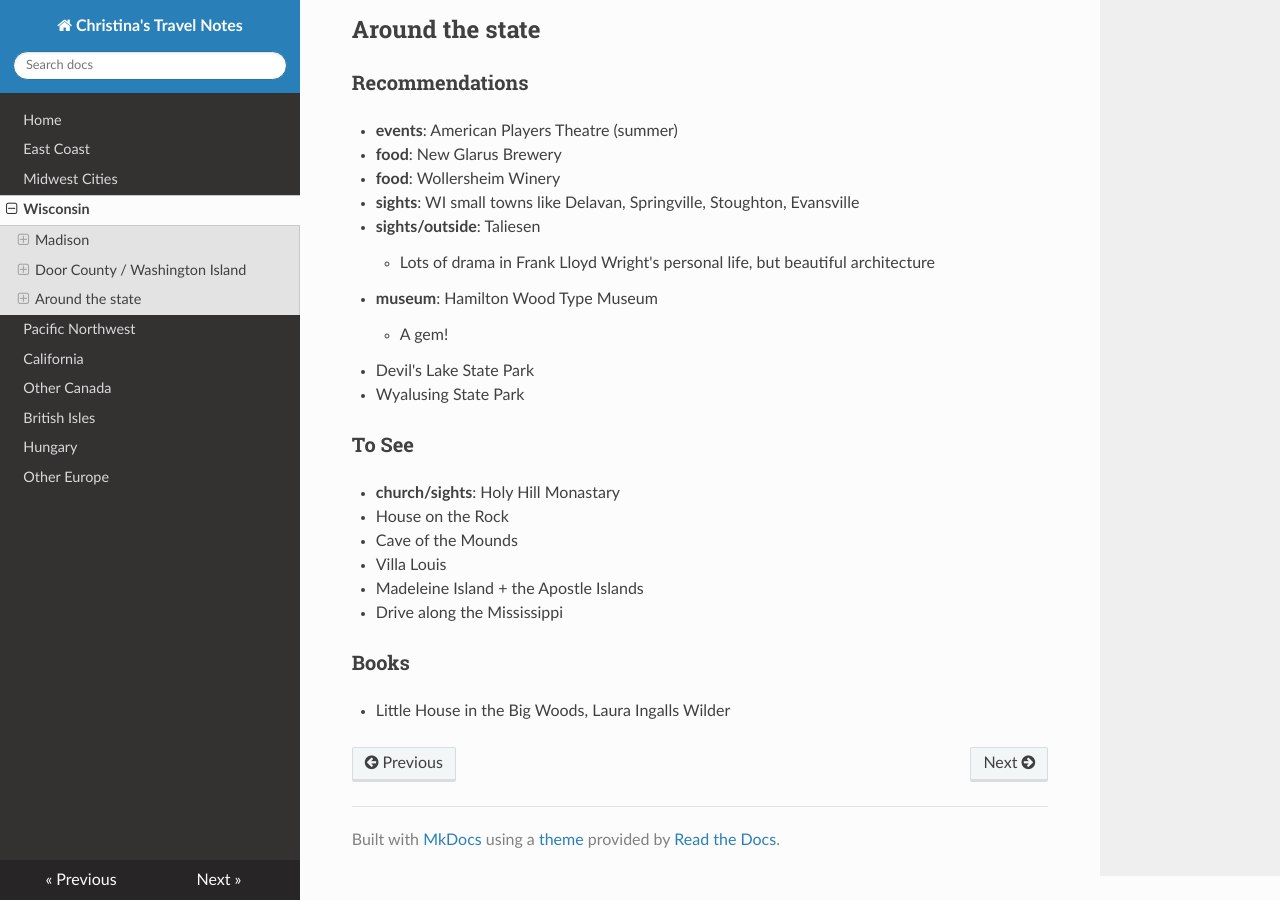
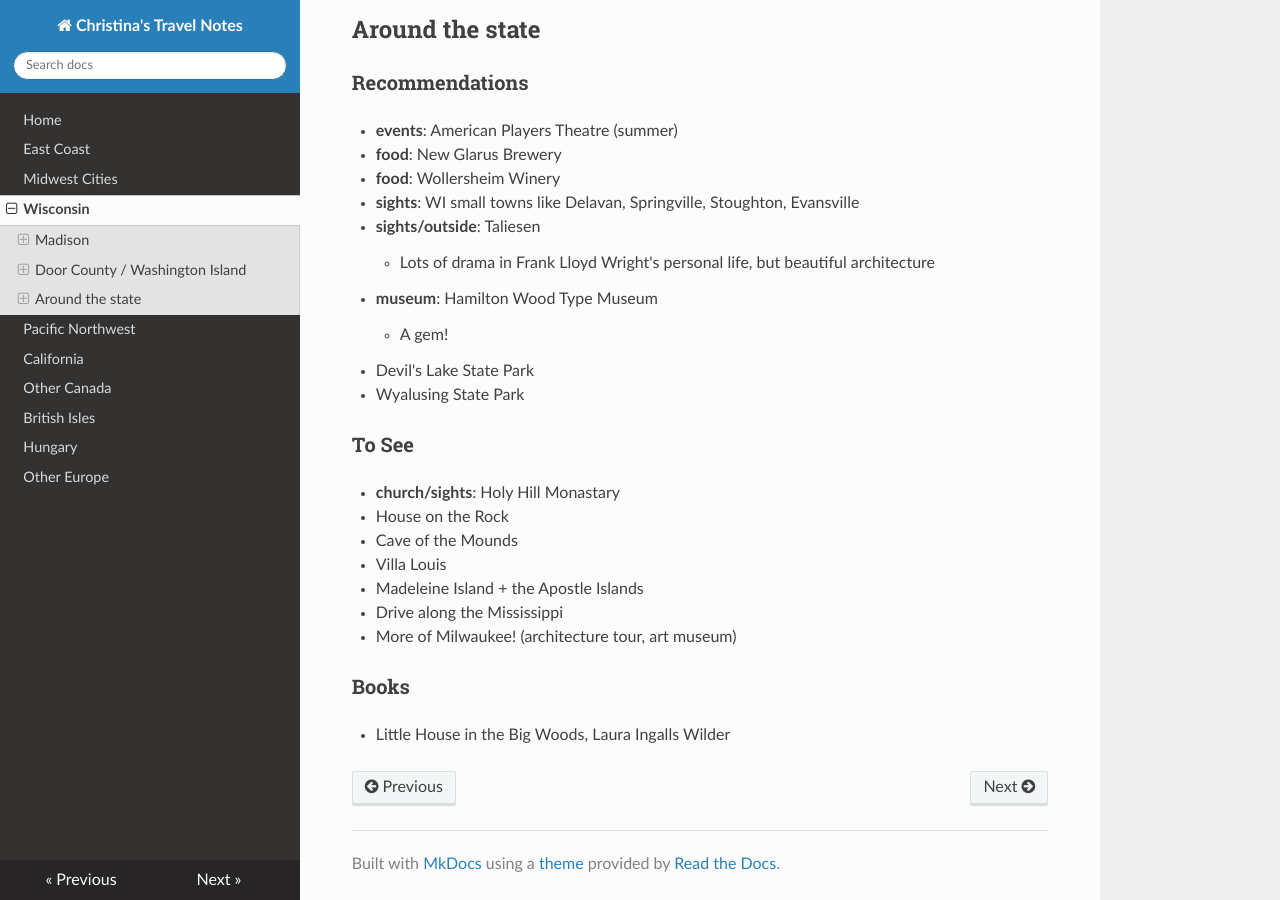
Before and after one commit to ChristinaLK/travel, an MkDocs documentation site: the page built from docs/wisconsin.md, in a window 1280 px wide and 900 px high, scrolled down 1983 px. Built offline with MkDocs 1.6.1, drawn with Linux system fonts in a browser that asks for light colours; nearby versions of some CDN libraries.

Commit message:
adding milwaukee

```diff
--- a/docs/wisconsin.md
+++ b/docs/wisconsin.md
@@ -91,6 +91,7 @@ Family Restaurant, Weary Traveler, Umami, Big 10 Pub, Tip Top Tavern
 * Villa Louis
 * Madeleine Island + the Apostle Islands
 * Drive along the Mississippi
+* More of Milwaukee! (architecture tour, art museum)
 
 ### Books
 
```
